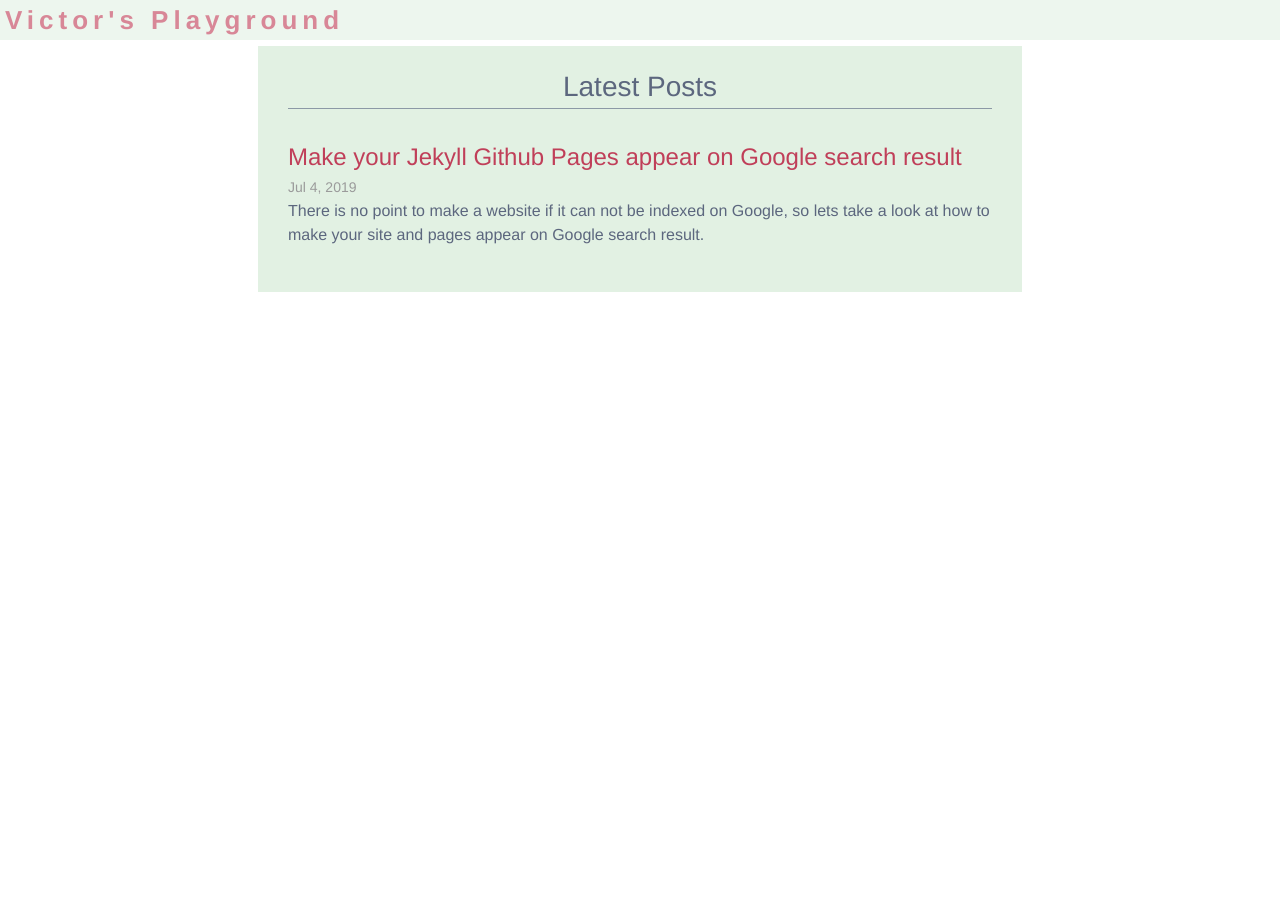
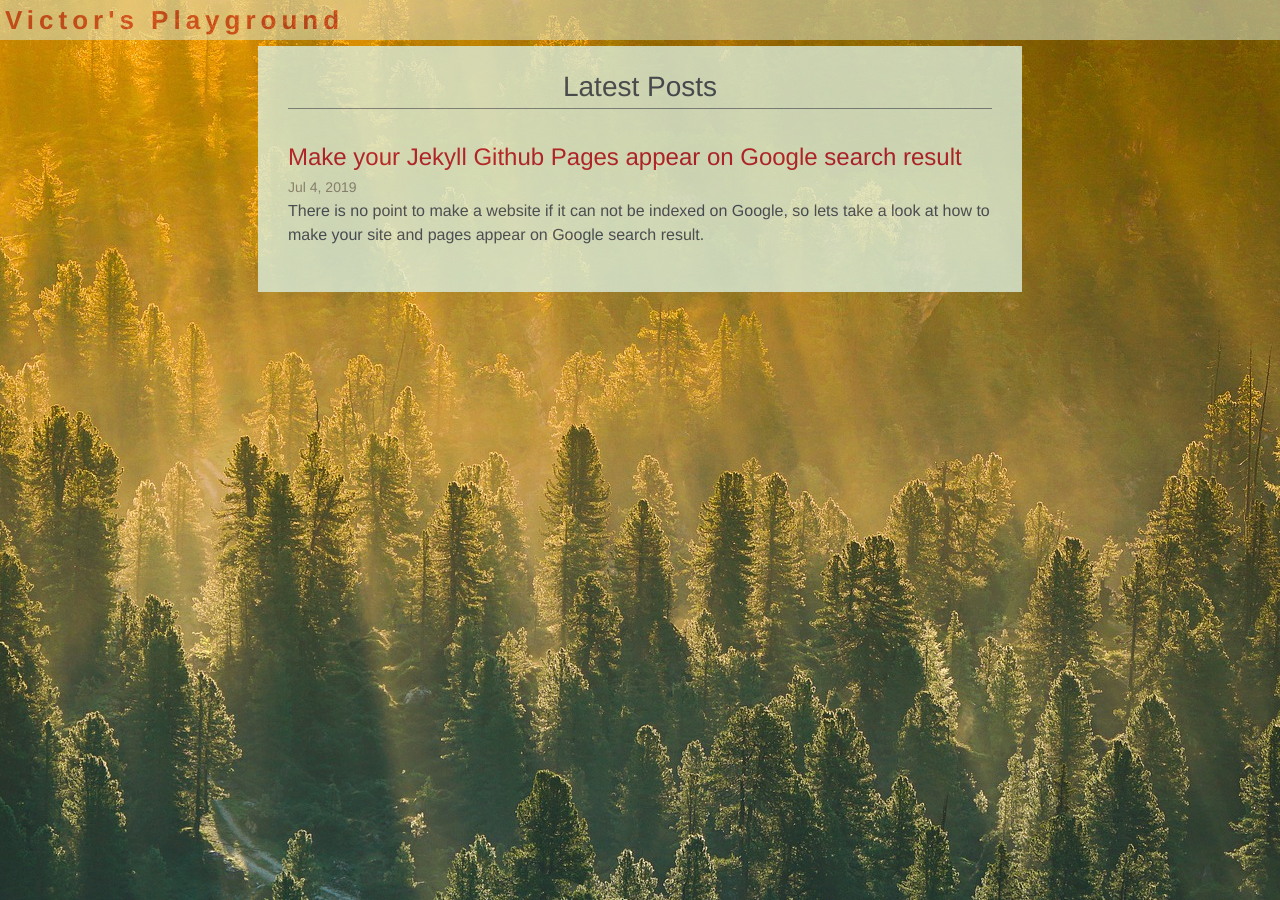
Before and after one commit to Victor2Code/blog, a Jekyll site: the page built from index.md, in a window 1280 px wide. Built offline with Jekyll 4.4.1, drawn with Linux system fonts in a browser that asks for light colours.

Commit message:
fix backgroung image issue

```diff
--- a/_sass/minima.scss
+++ b/_sass/minima.scss
@@ -54,7 +54,6 @@ $padding-medium: 10px;
 $padding-big: 15px;
 $padding-huge: 20px;
 $border-color: #708090;
-$baseurl: "{{ site.baseurl }}";
 
 @mixin flex-h-sbt{
   display: flex;
--- a/assets/css/style.scss
+++ b/assets/css/style.scss
@@ -1,5 +1,5 @@
 ---
 # Only the main Sass file needs front matter (the dashes are enough)
 ---
-
+$baseurl: "{{ site.baseurl }}";
 @import "minima";
```
